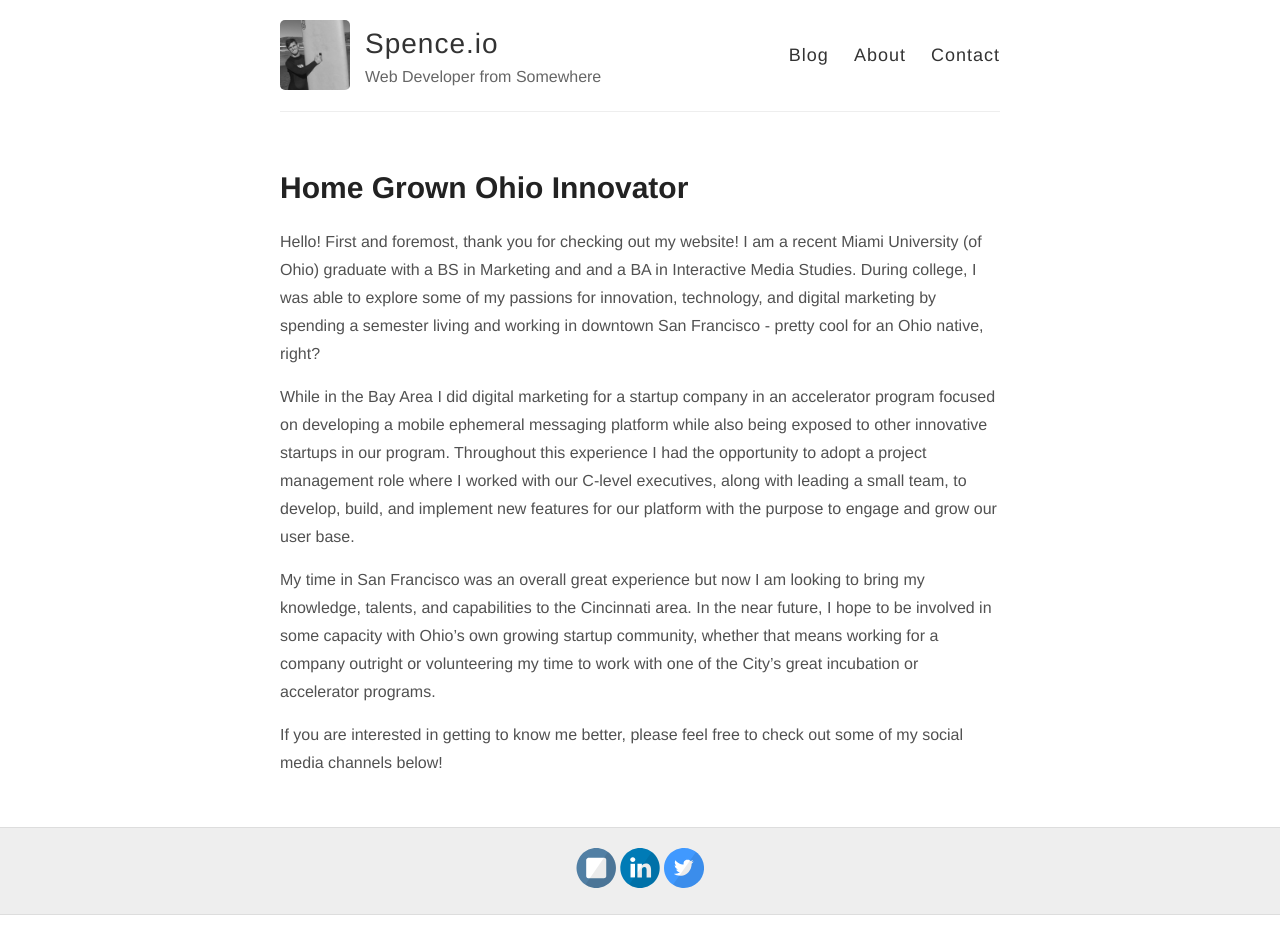
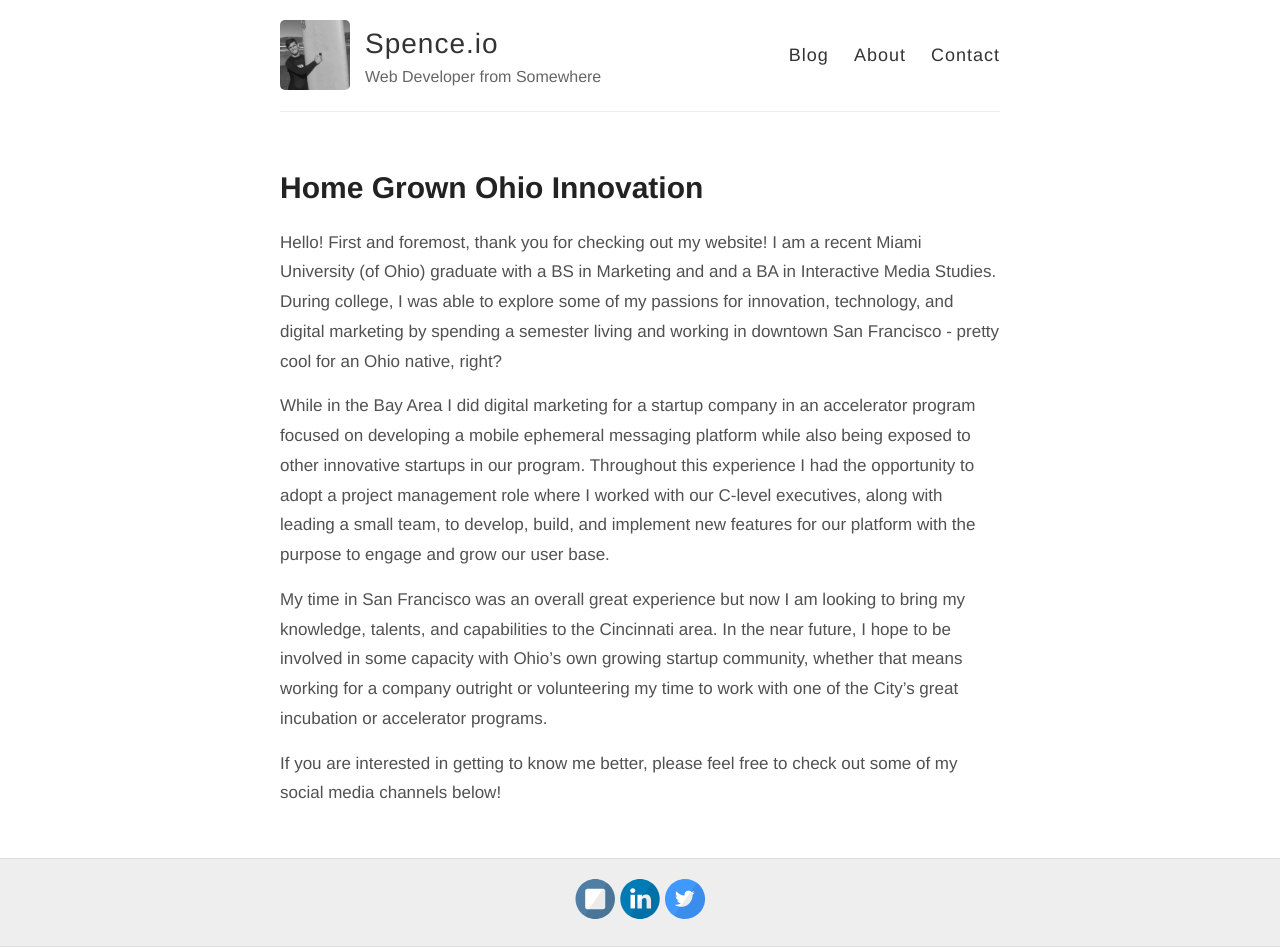
Before and after one commit to SpencerRWood/SpencerRWood.github.io, a Jekyll site: the page built from about.md, in a window 1280 px wide. Built offline with Jekyll 4.4.1, drawn with Linux system fonts in a browser that asks for light colours; Markdown is read by kramdown in place of the engine named in the settings; before the commit the page ends 915 px from its top, so only the background shows below that.

Commit message:
font size

```diff
--- a/about.md
+++ b/about.md
@@ -1,6 +1,6 @@
 ---
 layout: page
-title: Home Grown Ohio Innovator
+title: Home Grown Ohio Innovation
 permalink: /about/
 ---
 
--- a/style.scss
+++ b/style.scss
@@ -19,7 +19,7 @@ html {
 
 body {
 	background: $white;
-  font: 16px/1.4 $helveticaNeue;
+  font: 17px/1.4 $helveticaNeue;
   color: $darkGray;
 }
 
```
